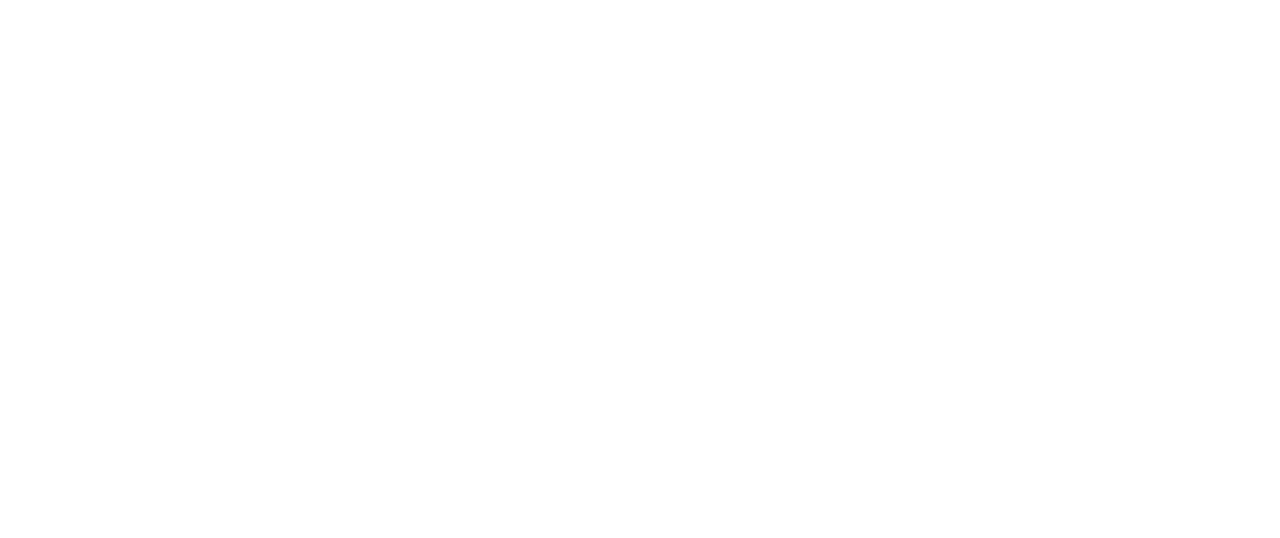
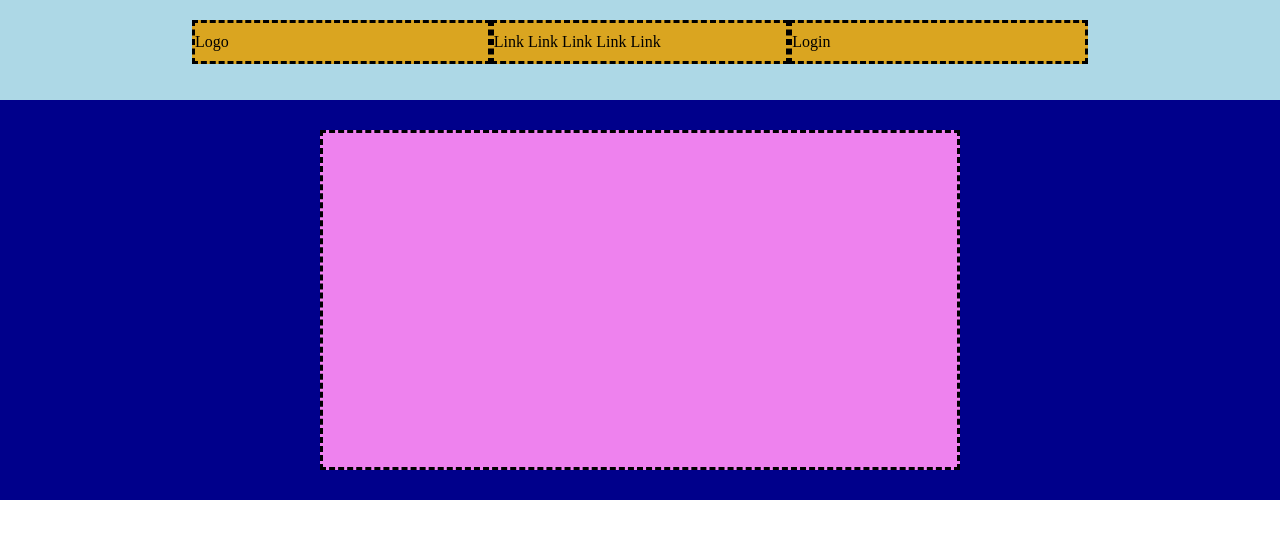
Before and after one commit to PaoloIncollu/htmlcss-struttura-discord, a plain HTML site: page index.html in a window 1280 px wide. Drawn offline with Linux system fonts and the light colour scheme.

Commit message:
inserimento header

```diff
--- a/css/style.css
+++ b/css/style.css
@@ -10,11 +10,97 @@
 
 
 
+/*Header*/
 
-/*Header*/
+.header-container{
+
+    display:flex;
+    max-width: 100%;
+    background-color: red;
+    height: 500px;
+    flex-direction: column;
+}
+
+.header-top{
+
+    background-color: #ADD8E6;
+    display: flex;
+    width: 100%;
+    flex-direction: column;
+    min-height: 20%;
+    align-items: space-between;
+
+}
+
+.header-bottom{
+
+    background-color: #00008B;
+    width: 100%;
+    display: flex;
+    min-height: 80%;
+
+
+}
+
+.navigation{
+
+    display: flex;
+    justify-content: space-between;
+
+}
+
+.navigation > ul {
+
+
+    display: flex;
+    flex-direction: row;
+    list-style: none;
+    width: 70%;
+    margin-top: 20px;
+    margin-bottom: 20px;
+    margin-left: auto;
+    margin-right: auto;
 
 
 
+}
+
+.navigation > ul li{
+
+    display: flex;
+    border: 3px dashed black;
+    background-color: #DAA520;
+    width: 100%;
+    padding: 10px 0;
+
+
+
+
+
+
+}
+
+
+.content-25{
+    display: flex;
+    flex-grow: 25%;
+
+
+}
+
+.content-50{
+    display: flex;
+    flex-grow: 50%;
+
+}
+
+.fuchsia{
+
+    width: 50%;
+    background-color: #EE82EE;
+    margin: 30px auto;
+    border: 3px dashed black;
+}
 /*Main*/
 
 
--- a/index.html
+++ b/index.html
@@ -12,7 +12,46 @@
 </head>
 <body>
 
-    <header>
+    <header class="header-container">
+
+        <div class="header-top">
+
+            <nav class="navigation">
+
+                <ul>
+
+                    <li class="content-25">
+
+                        Logo
+
+                    </li>
+
+                    <li class="content-50">
+
+                        Link Link Link Link Link
+
+                    </li>
+
+                    <li class="content-25">
+
+                        Login
+
+                    </li>
+                </ul>
+
+
+            </nav>
+
+
+        </div>
+
+        <div class="header-bottom">
+
+            <div class="fuchsia">
+
+            </div>
+
+        </div>
 
     </header>
 
```
